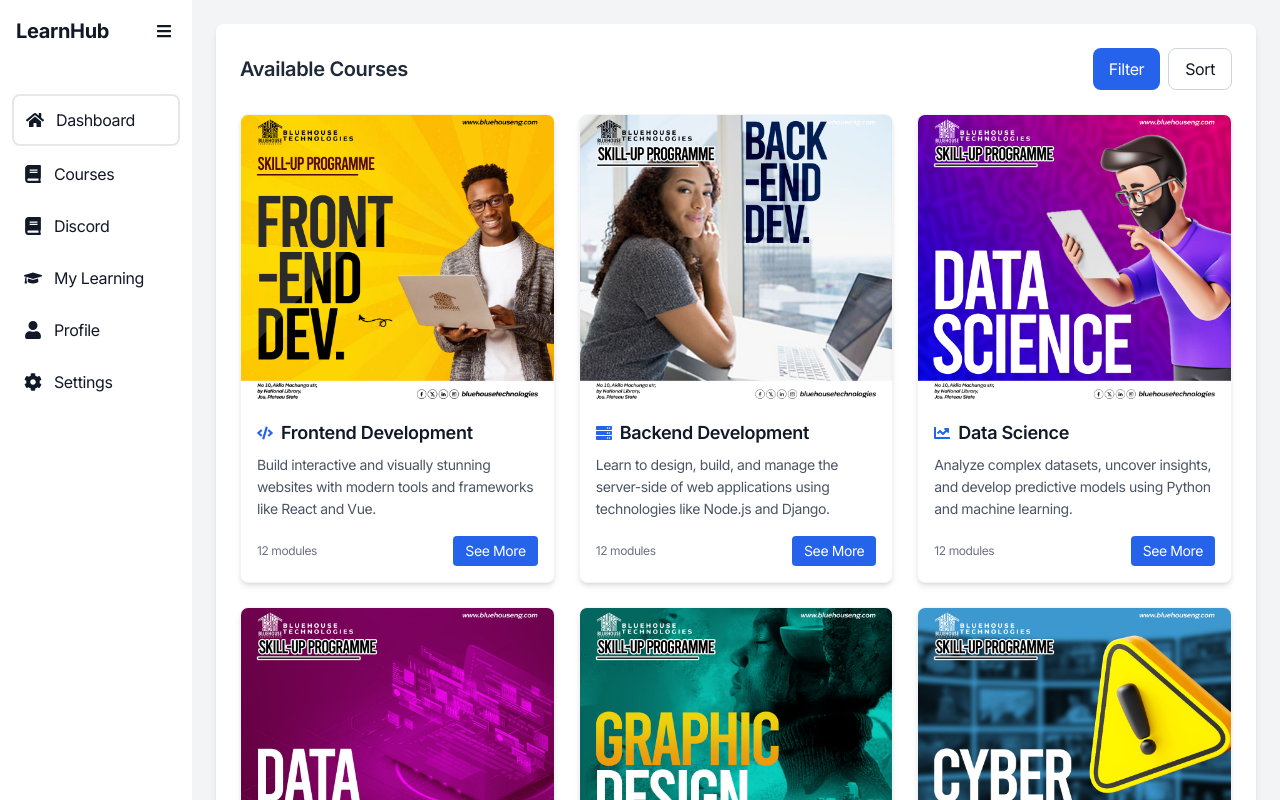
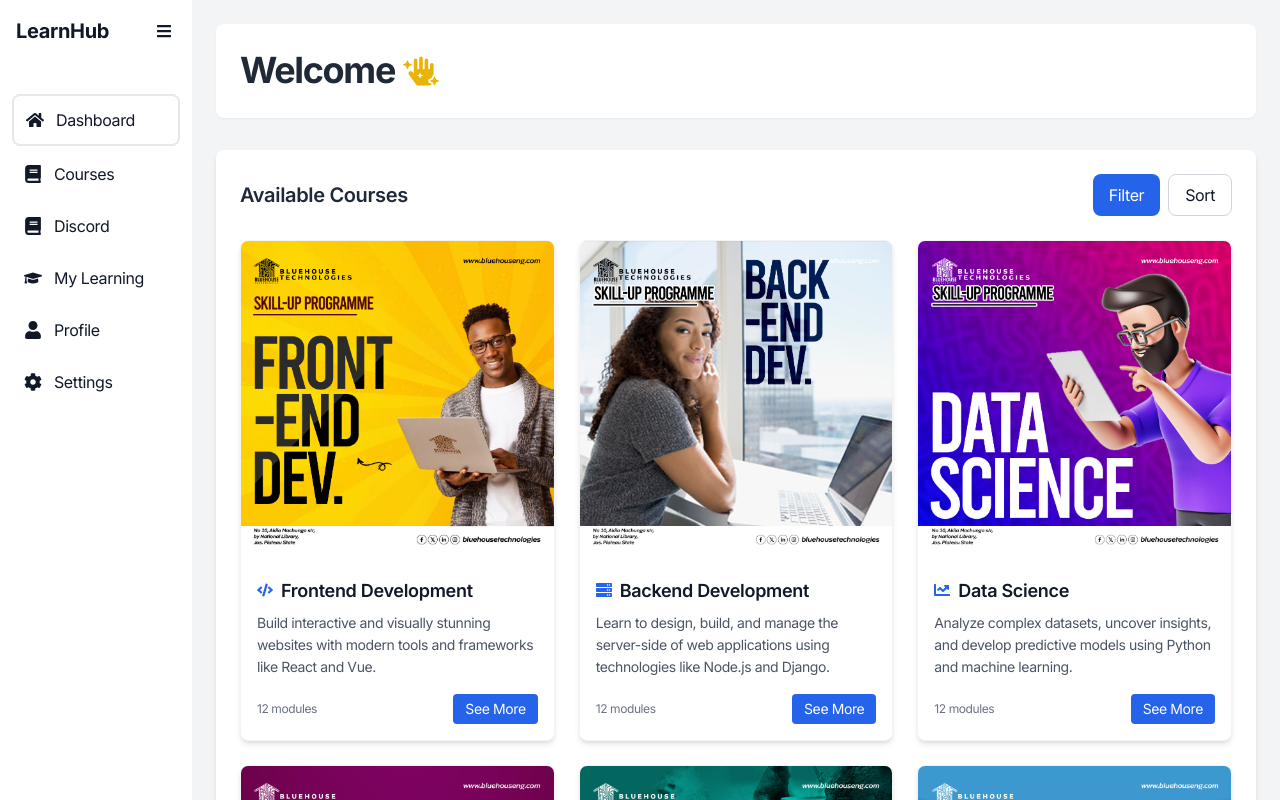
Before and after one commit to bluehouseng/bluehouse-website-v2, a Next.js app: page /dashboard in a window 1280 px wide. Built offline with nearby package versions, Linux system fonts and the light colour scheme.

Commit message:
worked on dashboard

```diff
--- a/app/dashboard/page.tsx
+++ b/app/dashboard/page.tsx
@@ -5,9 +5,10 @@ import {
   FaCode, FaServer, FaChartLine, FaDatabase, FaShieldAlt,
   FaPaintBrush, FaBullhorn, FaTasks, FaUsers, FaFileAlt,
   FaUsersCog, FaPencilRuler, FaBars, FaHome, FaBook,
-  FaGraduationCap, FaUser, FaCog
+  FaGraduationCap, FaUser, FaHandSparkles, FaCog
 } from 'react-icons/fa';
 import { StaticImageData } from 'next/image';
+
 
 
 import Backend from '@/public/images/backend.jpeg';
@@ -92,7 +93,7 @@ function StatCard({ title, value, icon, color }: StatCardProps) {
 function CourseCard({ course }: CourseCardProps) {
   return (
     <div className="bg-white rounded-lg shadow-md overflow-hidden border border-gray-100 hover:shadow-lg transition-shadow duration-300">
-      <div className="relative h-72">
+      <div className="relative h-80">
         <Image
           src={course.image}
           alt={course.title}
@@ -175,6 +176,11 @@ export default function DashboardPage() {
             <StatCard title="Completion Rate" value="87%" icon={<FaChartLine />} color="bg-purple-100 text-purple-800" />
           </div> */}
 
+<div className="mb-8 text-4xl font-bold  p-6 bg-white rounded-lg shadow-sm flex items-center space-x-2  text-gray-800">
+<h1>Welcome</h1>
+  <FaHandSparkles className="text-yellow-500" />
+
+</div>
           {/* Courses Section */}
           <div className="bg-white rounded-lg shadow-md p-6">
             <div className="flex justify-between items-center mb-6">
```
